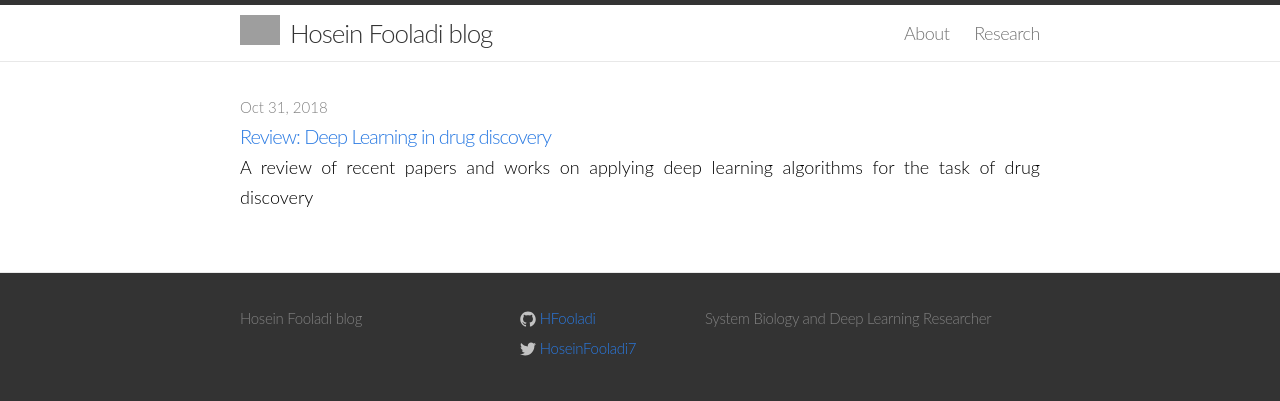
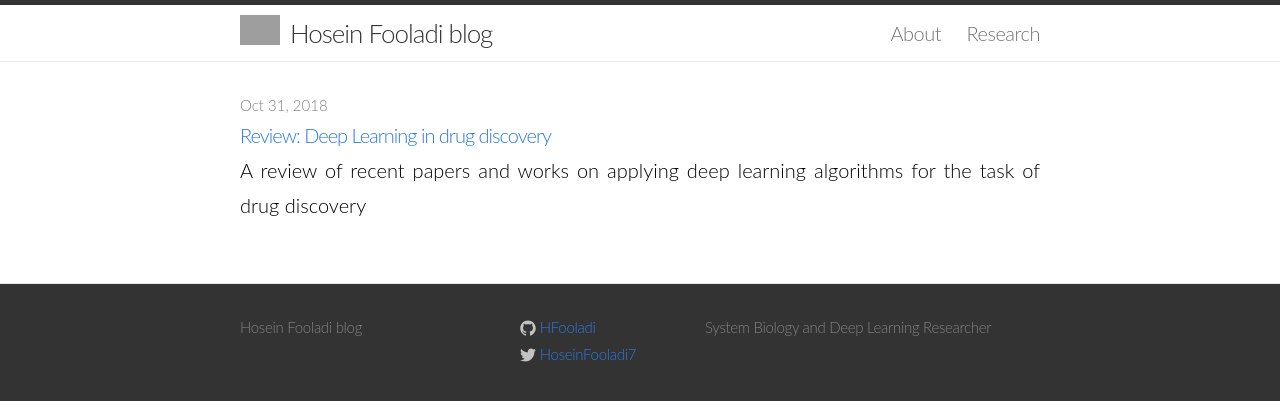
Before and after one commit to HFooladi/HFooladi.github.io, a Jekyll site: the page built from index.html, in a window 1280 px wide. Shown: the top 401 px of the page. Built offline with Jekyll 4.4.1, drawn with Linux system fonts in a browser that asks for light colours; grey boxes are pictures that could not be loaded.

Commit message:
Update main.css

```diff
--- a/css/main.css
+++ b/css/main.css
@@ -11,8 +11,8 @@ html, body { height: 100%; }
 body {
     text-align: justify;
     font-family: Lato, "Helvetica Neue", Helvetica, Arial, sans-serif;
-    font-size: 18px;
-    line-height: 30px;
+    font-size: 20px;
+    line-height: 1.75;
     font-weight: 300;
     background-color: #333333;
 
```
